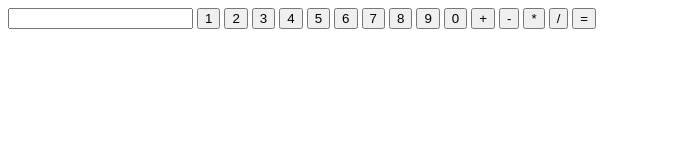
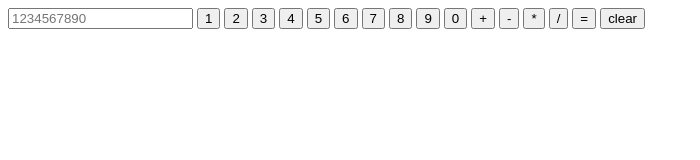
Before and after one commit to achuku/calculator, a plain HTML site: page index.html in a window 1280 px wide. Shown: the whole page, without its empty margins (0-700 px from the left). Drawn offline with Linux system fonts and the light colour scheme.

Commit message:
Added dummy input and clear button

```diff
--- a/index.html
+++ b/index.html
@@ -8,7 +8,7 @@
     </head>
     <body>
         <div id="calculator">
-            <input class="numberInput" type="text">
+            <input class="numberInput" type="text" placeholder="1234567890">
             <button class="button">1</button>
             <button class="button">2</button>
             <button class="button">3</button>
@@ -24,6 +24,7 @@
             <button class="button">*</button>
             <button class="button">/</button>
             <button class="button">=</button>
+            <button class="button">clear</button>
         </div>
         <script src="calculator.js"></script>
     </body>
```
